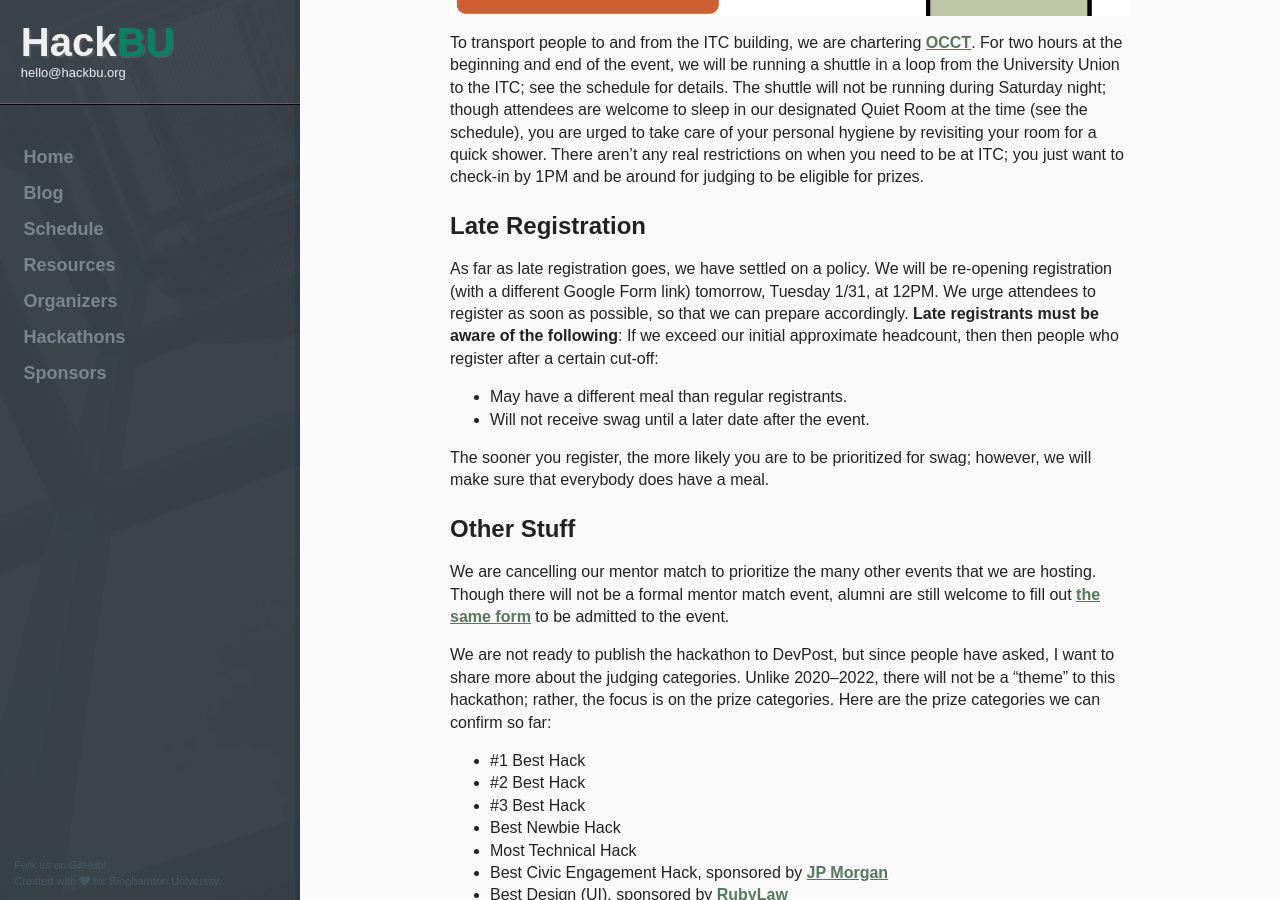
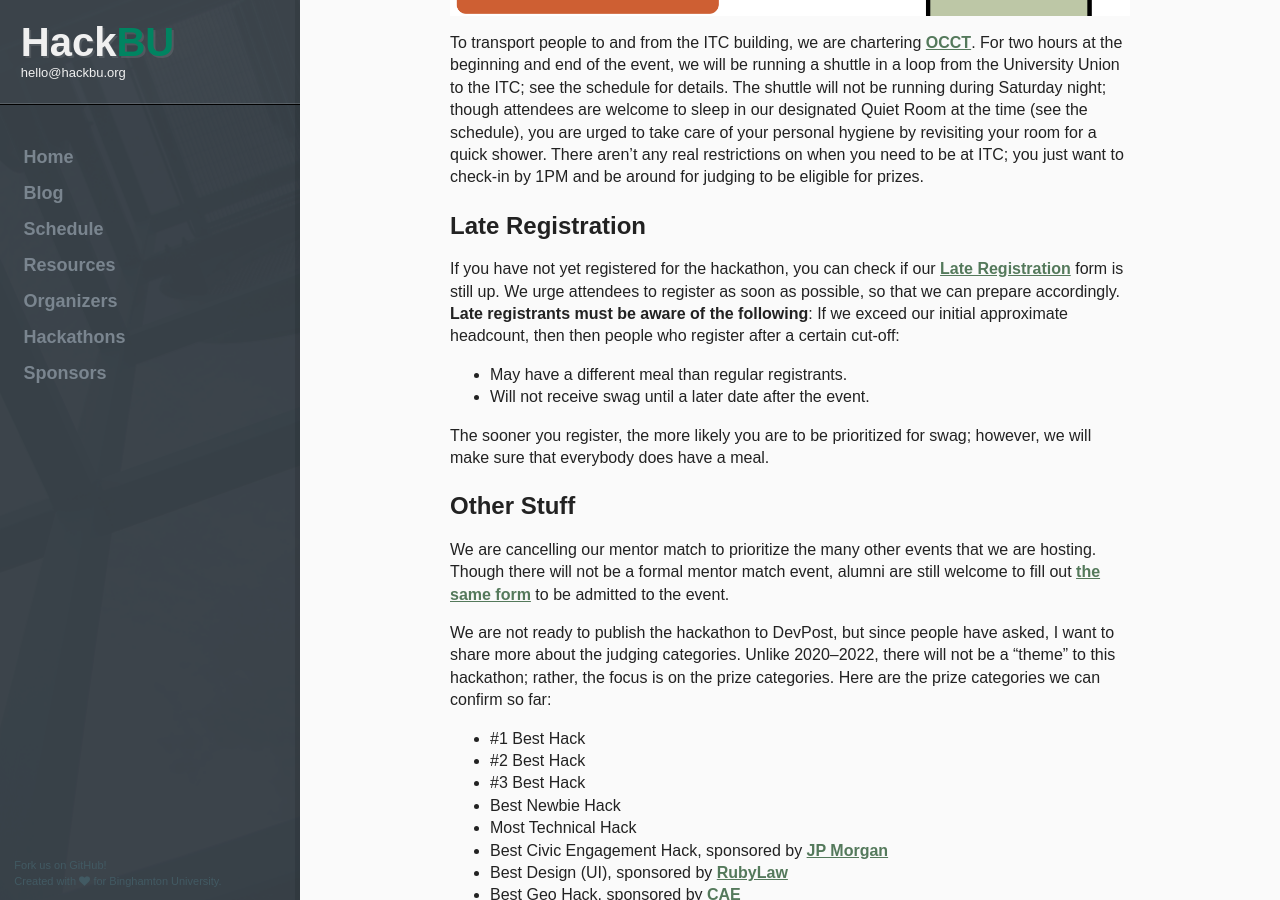
Before and after one commit to hackbinghamton/hackbinghamton.github.io, a Jekyll site: the page built from blog/_posts/2023-01-29-hackbu-2023-is-under-a-week-away.md, in a window 1280 px wide and 900 px high, scrolled down 870 px. Built offline with Jekyll 4.4.1, drawn with Linux system fonts in a browser that asks for light colours.

Commit message:
blog: update for late registration

```diff
--- a/blog/_posts/2023-01-29-hackbu-2023-is-under-a-week-away.md
+++ b/blog/_posts/2023-01-29-hackbu-2023-is-under-a-week-away.md
@@ -22,7 +22,7 @@ To transport people to and from the ITC building, we are chartering [OCCT](https
 
 ## Late Registration
 
-As far as late registration goes, we have settled on a policy. We will be re-opening registration (with a different Google Form link) tomorrow, Tuesday 1/31, at 12PM. We urge attendees to register as soon as possible, so that we can prepare accordingly. **Late registrants must be aware of the following**: If we exceed our initial approximate headcount, then then people who register after a certain cut-off:
+If you have not yet registered for the hackathon, you can check if our [Late Registration](https://docs.google.com/forms/d/e/1FAIpQLScHJPwdIMSuiyTgqGrdeo_ZX6j0pJJGhgs9NtS1wLniXYDc9g/viewform) form is still up. We urge attendees to register as soon as possible, so that we can prepare accordingly. **Late registrants must be aware of the following**: If we exceed our initial approximate headcount, then then people who register after a certain cut-off:
 
 - May have a different meal than regular registrants.
 - Will not receive swag until a later date after the event.
```
